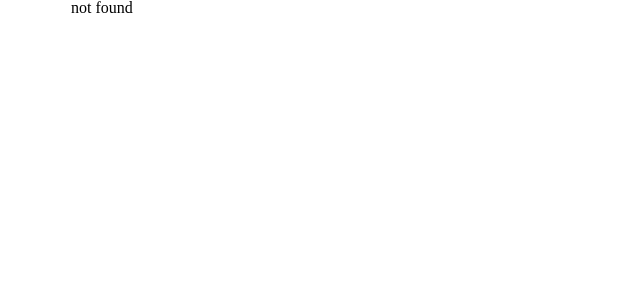
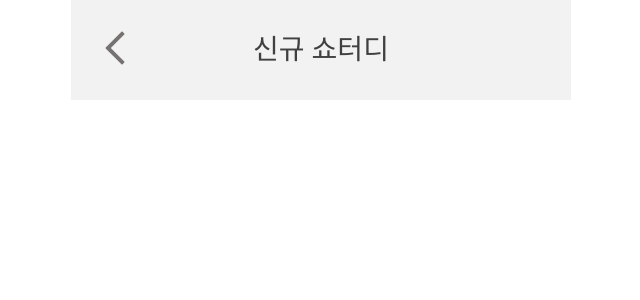
Before and after one commit to scato3/front-end, a Next.js app: page /studyList in a window 1280 px wide. Before the commit this address had no page. Shown: the top 300 px of the page, without its empty margins (319-959 px from the left). Built offline with nearby package versions, Linux system fonts and the light colour scheme; a web font is replaced by a local one.

Commit message:
refactor: 색상 변경을 위한 dark prop 추가

```diff
--- a/src/app/_component/navigation/navigation.module.css
+++ b/src/app/_component/navigation/navigation.module.css
@@ -15,6 +15,7 @@
   left: 0px;
   padding: 0 20px;
   cursor: pointer;
+  color: red;
 }
 
 .SearchButton {
--- a/src/app/_component/navigation/page.tsx
+++ b/src/app/_component/navigation/page.tsx
@@ -1,5 +1,6 @@
 import styles from "./navigation.module.css";
 import Arrow from "../../../../public/icons/Btn_arrow.svg";
+import ArrowDark from "../../../../public/icons/Btn_arrow_dark.svg"
 import Search from "../../../../public/icons/Icon_search.svg";
 import Image from "next/image";
 
@@ -7,19 +8,21 @@ interface INavigationProps {
   children: React.ReactNode;
   onClick: () => void;
   isSearch?: boolean;
+  dark : boolean;
 }
 
-export default function Navigation({ children, onClick, isSearch }: INavigationProps) {
+export default function Navigation({ children, onClick, isSearch, dark }: INavigationProps) {
   return (
     <div
       className={styles.Container}
       style={{
-        background: isSearch ? "var(--bg-default)" : "var(--gray-800)",
-        color: isSearch ? "var(--gray-800)" : "var(--gray-200)",
+        background: dark ? "var(--gray-800)" : "var(--gray-50)",
+        color: dark ? "var(--gray-200)" : "var(--gray-800)",
       }}
     >
       <div className={styles.BackButton}>
-        <Image src={Arrow} alt="뒤로가기 버튼" width={48} height={48} onClick={onClick} />
+        <Image
+          src={dark? Arrow : ArrowDark} alt="뒤로가기 버튼" width={48} height={48} onClick={onClick} />
       </div>
       {children}
       {isSearch && (
--- a/src/app/setProfile/_component/FirstPage.tsx
+++ b/src/app/setProfile/_component/FirstPage.tsx
@@ -90,7 +90,7 @@ export default function SetProfile({ onRegister }: { onRegister: () => void }) {
 
   return (
     <div className={styles.container}>
-      <Navigation onClick={() => router.push("./")}>프로필 등록</Navigation>
+      <Navigation dark={true} onClick={() => router.push("./")}>프로필 등록</Navigation>
       <UploadProfileImage />
 
       <Image className={styles.caution} width={344} height={49} src={validation} alt="validationNickname" />
--- /dev/null
+++ b/src/app/studyList/page.tsx
@@ -0,0 +1,48 @@
+"use client";
+
+import styles from "./studyList.module.css";
+import Navigation from "../_component/navigation/page";
+import { useRouter } from "next/navigation";
+
+const categories = [
+    {
+        category: '전체',
+    },
+    {
+        category: '수능',
+    },
+    {
+        category: '어학',
+    },
+    {
+        category: '취업',
+    },
+    {
+        category: '공무원',
+    },
+    {
+        category: '임용',
+    },
+]
+
+export default function StudyList () {
+    const router = useRouter();
+
+    return (
+        <div className={styles.container}>
+            <Navigation onClick={()=>router.push("./home")} dark={false}>
+                <p className={styles.title}>신규 쇼터디</p>
+            </Navigation>
+            <div className={styles.categoryBox}>
+
+            </div>
+            <div className={styles.filter}>
+
+            </div>
+            <div className={styles.cardBox}>
+
+            </div>
+
+        </div>
+    );
+}
```
Also changed, not shown: public/icons/Btn_arrow_dark.svg (added), src/app/studyList/studyList.module.css (added).
